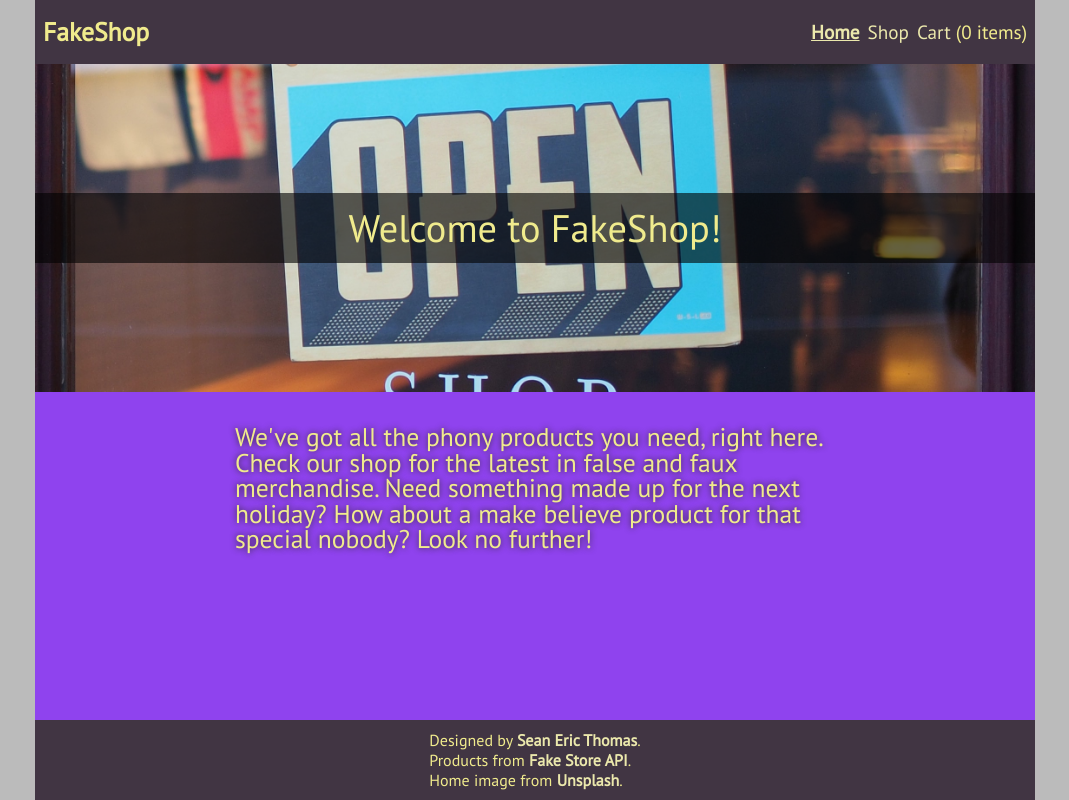
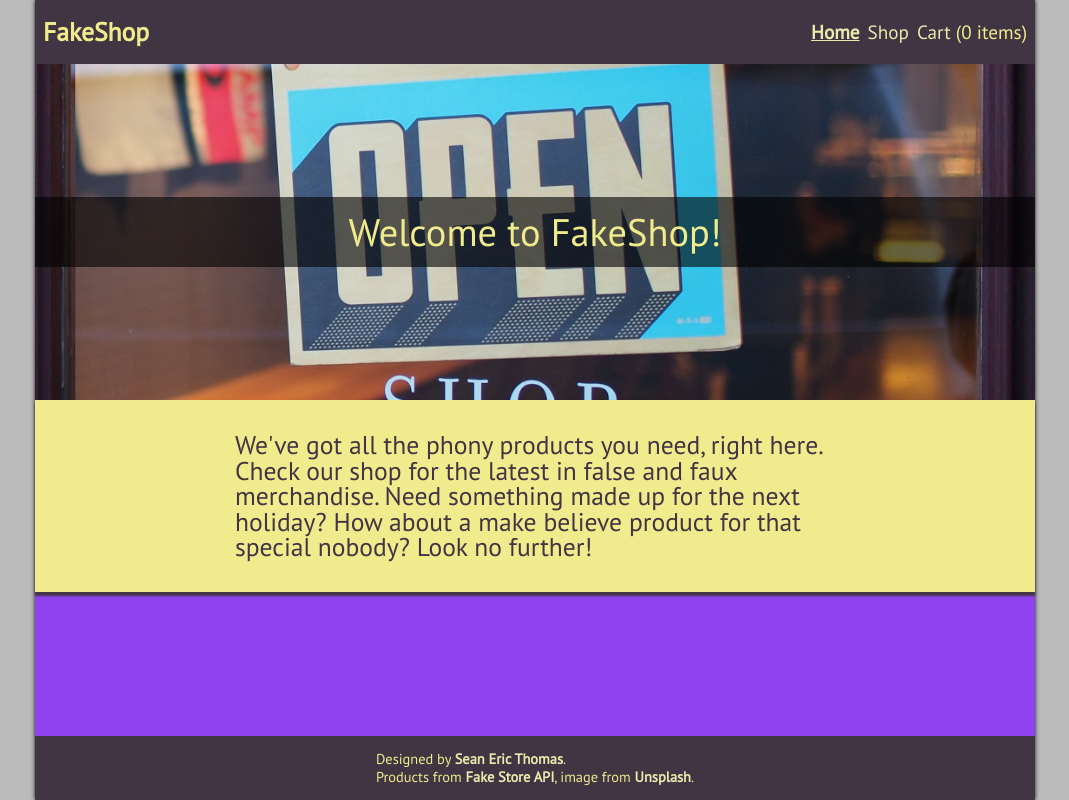
Before and after one commit to MongrelArchitect/shopping-cart, a React (Create React App) app: page / in a window 1280 px wide. Shown: the whole page, without its empty margins (105-1174 px from the left). Built offline with nearby package versions, Linux system fonts and the light colour scheme.

Commit message:
Tweak styling

```diff
--- a/src/components/Footer.jsx
+++ b/src/components/Footer.jsx
@@ -22,10 +22,7 @@ export default function Footer() {
           <a target="_blank" href="https://fakestoreapi.com/" rel="noreferrer">
             Fake Store API
           </a>
-          .
-        </li>
-        <li>
-          Home image from
+          , image from
           {' '}
           <a
             target="_blank"
--- a/src/components/Shop.jsx
+++ b/src/components/Shop.jsx
@@ -23,8 +23,8 @@ export default function Shop({ products, setProducts, addToCart }) {
   }
 
   return (
-    <div className="products">
-      <span>Loading...</span>
+    <div className="cart">
+      <h3>Loading...</h3>
     </div>
   );
 }
--- a/src/styles/style.css
+++ b/src/styles/style.css
@@ -58,8 +58,9 @@ body {
 }
 
 .container {
+  box-shadow:0 0 4px #111;
   display: grid;
-  grid-template-rows: 64px 1fr 80px;
+  grid-template-rows: 64px 1fr 64px;
   margin: auto;
   max-width: 1000px;
   min-height: 100vh;
@@ -67,6 +68,7 @@ body {
 
 .footer {
   flex-direction: column;
+  font-size: 0.9rem;
   justify-content: center;
 }
 
@@ -145,20 +147,21 @@ body {
 
 .home-info {
   align-items: center;
+  background: #f0eb8d;
+  box-shadow: 0 4px 2px #413543;
   display: flex;
   justify-content: center;
   padding: 32px;
 }
 
 .home-info p {
-  color: #f0eb8d;
+  color: #413543;
   font-size: 1.6rem;
   max-width: 600px;
-  text-shadow: 0 0 6px #2d2727;
 }
 
 .product {
-  align-items: center;
+  align-items: flex-start;
   background: #f0eb8d;
   border-radius: 8px;
   box-shadow: 1px 1px 4px #2d2727;
@@ -166,7 +169,6 @@ body {
   display: flex;
   flex-direction: column;
   gap: 8px;
-  justify-content: space-between;
   padding: 8px;
   width: 320px;
 }
@@ -181,6 +183,10 @@ body {
   padding: 8px;
 }
 
+.product button {
+  align-self: center;
+}
+
 .cart button.remove {
   color: #413543;
   background: #f89544;
@@ -189,6 +195,7 @@ body {
 }
 
 .product img {
+  align-self: center;
   width: 50%;
 }
 
@@ -198,6 +205,7 @@ body {
 }
 
 .product label {
+  align-self: center;
   align-items: center;
   display: flex;
   gap: 8px;
@@ -208,9 +216,9 @@ body {
 }
 
 .product-title {
+  align-self: center;
   font-size: 1.2rem;
   font-weight: bold;
-  text-align: center;
 }
 
 .products {
```
